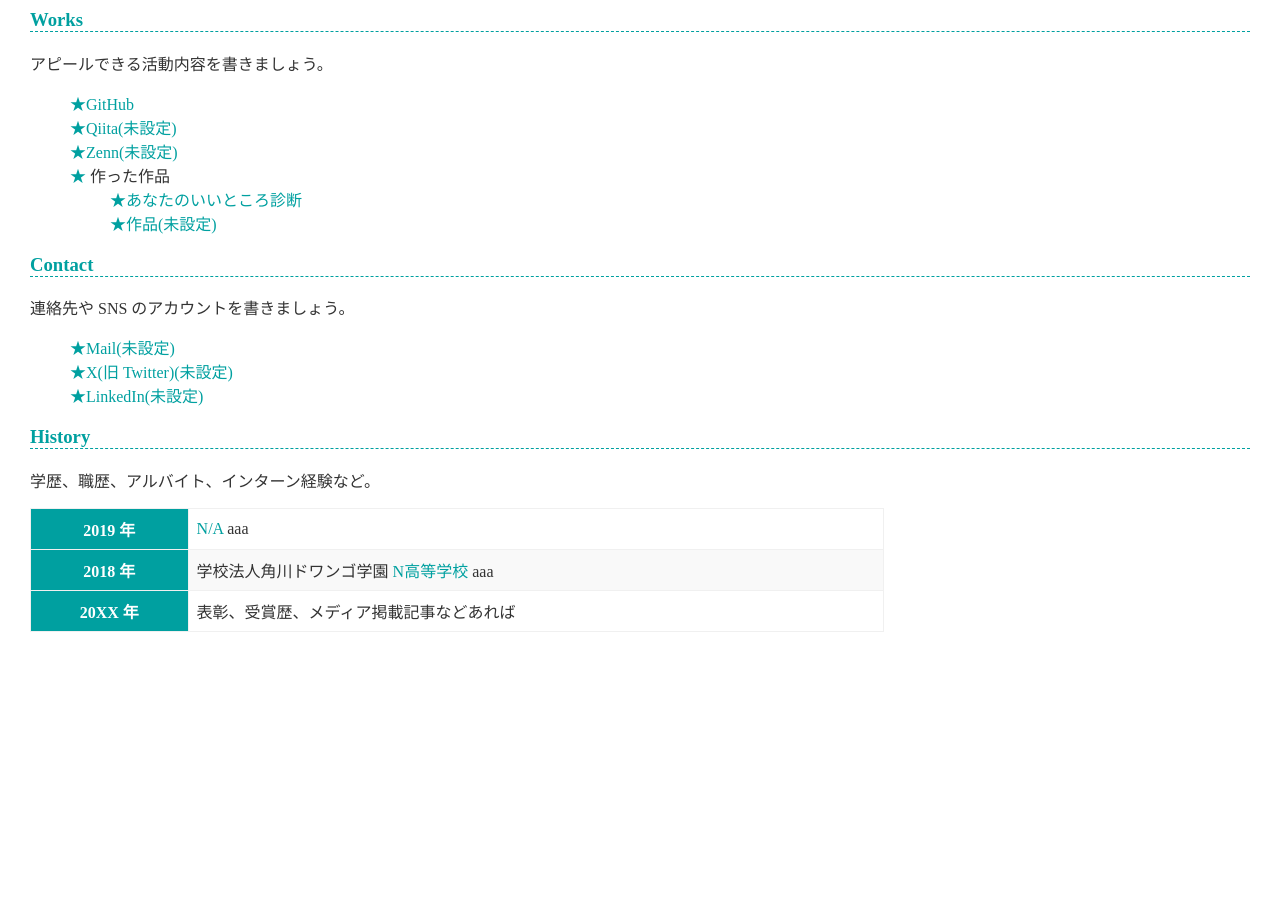
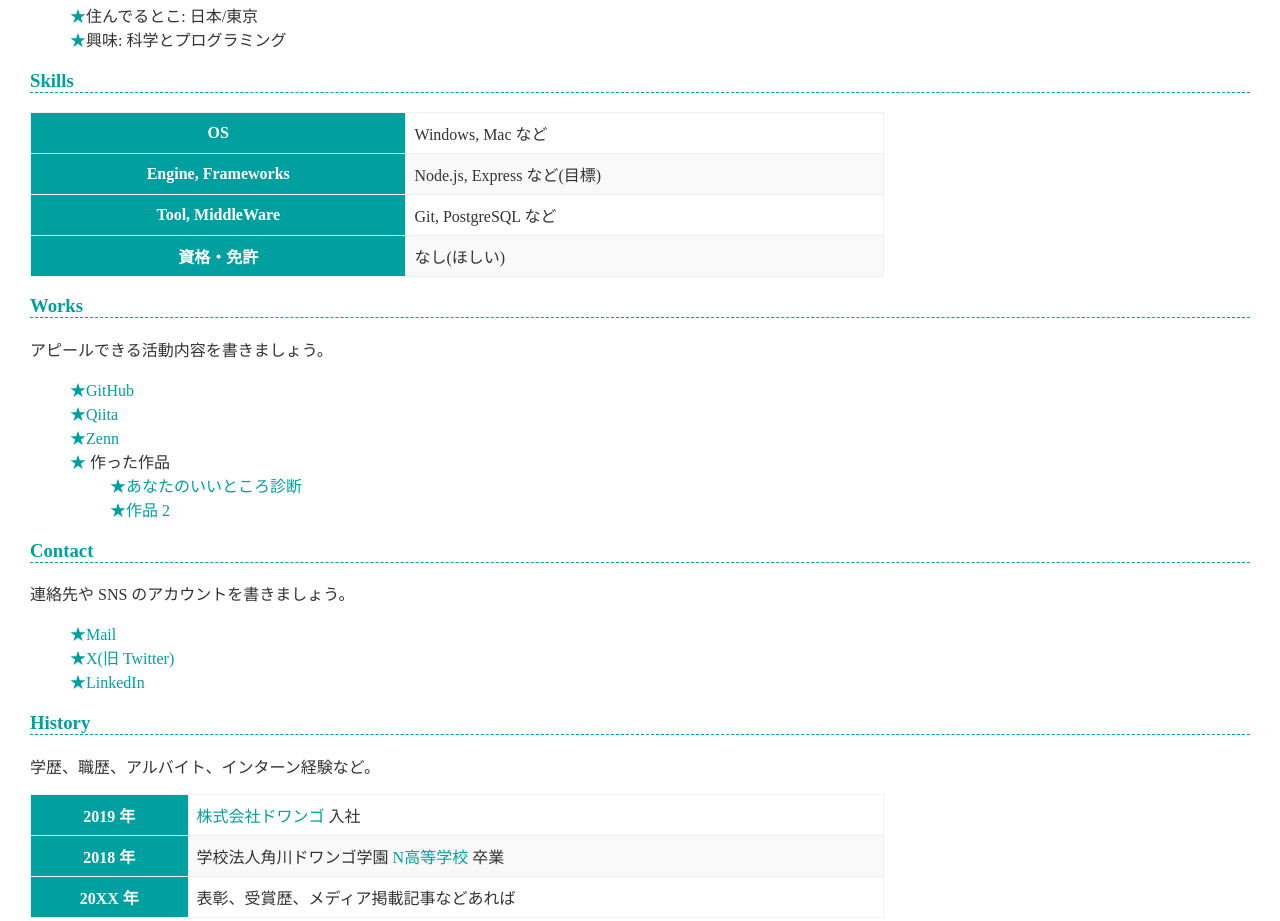
Before and after one commit to tuyukii/tuyukii.github.io, a plain HTML site: page index.html in a window 1280 px wide. Shown: the part 594-1515 px from the top of the page. Before the commit the page ends 1226 px from the top, so only its background shows below. Drawn offline with Linux system fonts and the light colour scheme; grey boxes are pictures that could not be loaded.

Commit message:
Add files via upload

```diff
--- a/index.html
+++ b/index.html
@@ -8,7 +8,7 @@
   </head>
   <body>
     <h1>つゆき</h1>
-    <img src="IMG_3611.HEIC" alt="">
+    <img src="IMG_3611.jpg" alt="">
     <h2>About</h2>
     <p>
       <br>
@@ -46,13 +46,13 @@
     <p>アピールできる活動内容を書きましょう。</p>
     <ul>
       <li><a href="https://github.com/tuyukii">GitHub</a></li>
-      <li><a href="https://qiita.com/">Qiita(未設定)</a></li>
-      <li><a href="https://zenn.dev/">Zenn(未設定)</a></li>
+      <li><a href="https://qiita.com/">Qiita</a></li>
+      <li><a href="https://zenn.dev/">Zenn</a></li>
       <li>
         作った作品
         <ul>
           <li><a href="https://tuyukii.github.io/assessment/assessment.html">あなたのいいところ診断</a></li>
-          <li><a href="https://example.com/">作品(未設定)</a></li>
+          <li><a href="https://example.com/">作品 2</a></li>
         </ul>
       </li>
     </ul>
@@ -60,9 +60,9 @@
     <h3>Contact</h3>
     <p>連絡先や SNS のアカウントを書きましょう。</p>
     <ul>
-      <li><a href="mailto:name@example.com">Mail(未設定)</a></li>
-      <li><a href="https://twitter.com/n_yobikou">X(旧 Twitter)(未設定)</a></li>
-      <li><a href="https://www.linkedin.com/">LinkedIn(未設定)</a></li>
+      <li><a href="mailto:name@example.com">Mail</a></li>
+      <li><a href="https://twitter.com/n_yobikou">X(旧 Twitter)</a></li>
+      <li><a href="https://www.linkedin.com/">LinkedIn</a></li>
     </ul>
 
     <h3>History</h3>
@@ -70,16 +70,18 @@
     <table>
       <tr>
         <th>2019 年</th>
-        <td><a href="https://www.">N/A</a> aaa</td>
+        <td><a href="https://dwango.co.jp/">株式会社ドワンゴ</a> 入社</td>
       </tr>
       <tr>
         <th>2018 年</th>
-        <td>学校法人角川ドワンゴ学園 <a href="https://nnn.ed.jp/">N高等学校</a> aaa</td>
+        <td>学校法人角川ドワンゴ学園 <a href="https://nnn.ed.jp/">N高等学校</a> 卒業</td>
       </tr>
       <tr>
         <th>20XX 年</th>
         <td>表彰、受賞歴、メディア掲載記事などあれば</td>
       </tr>
     </table>
+
+    <iframe width="560" height="315" src="https://www.youtube.com/embed/-b8H1yLCeCw?si=yMlbGRQj56GLEJPd" title="YouTube video player" frameborder="0" allow="accelerometer; autoplay; clipboard-write; encrypted-media; gyroscope; picture-in-picture; web-share" referrerpolicy="strict-origin-when-cross-origin" allowfullscreen></iframe>
   </body>
 </html>
```
